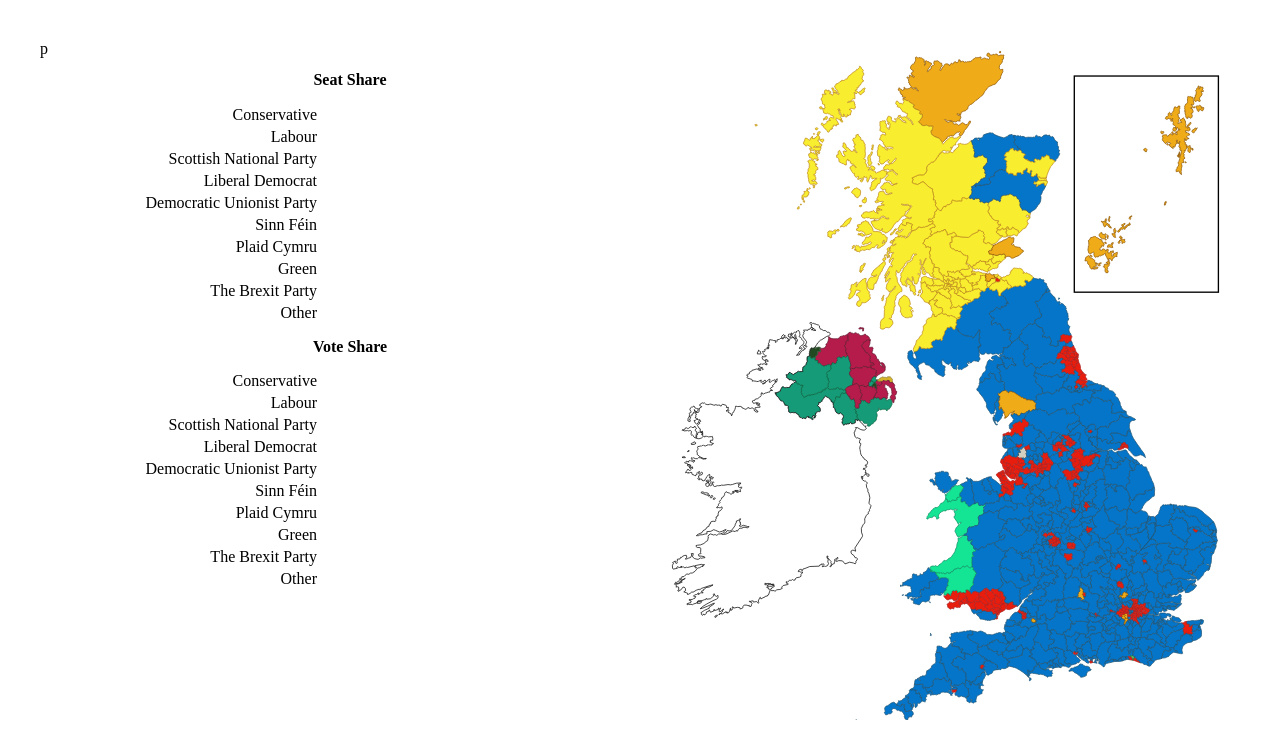
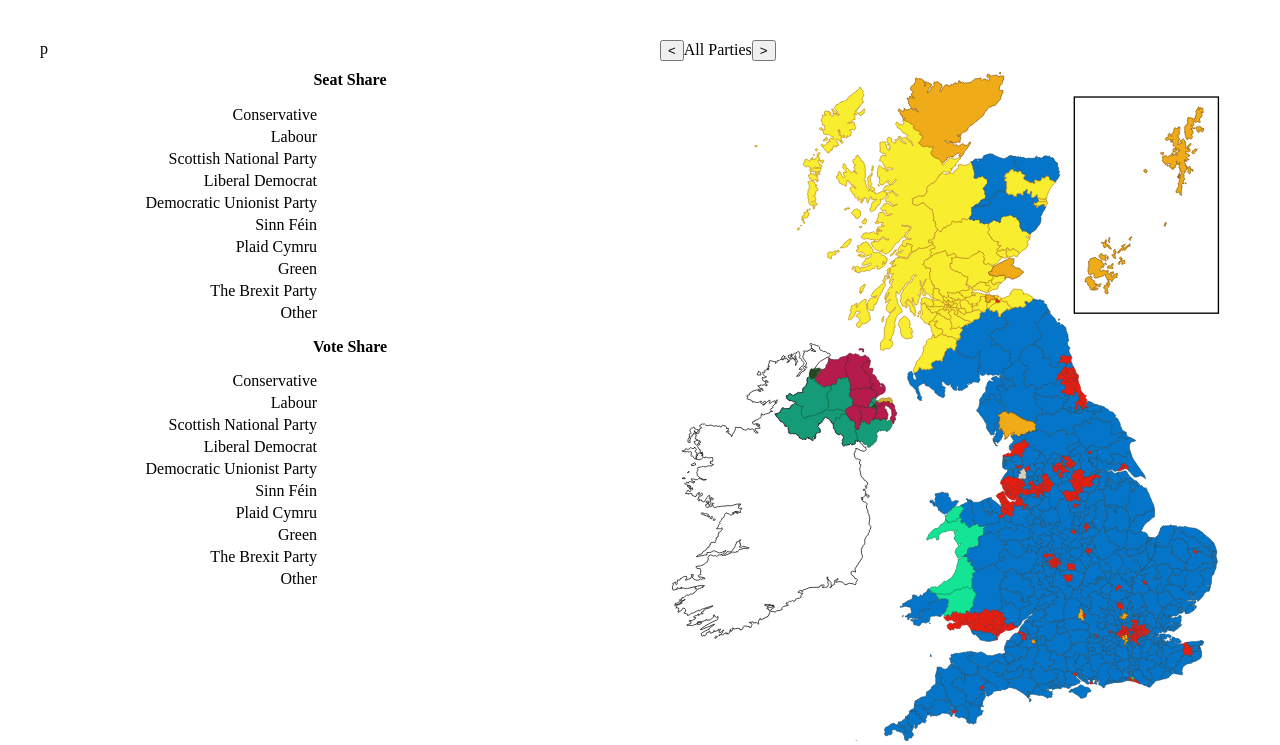
Before and after one commit to samirelanduk/election19, a Django app: template core/templates/home.html in a window 1280 px wide. Shown: the part 144-889 px from the top of the page. Before the commit the page ends 864 px from the top, so only its background shows below. Run offline with Django 3.2, Linux system fonts and the light colour scheme; the template is opened without the code that fills it, so the values that code supplies are empty; style sheets or scripts are compiled from the project's sources; some libraries are stand-ins or nearby versions; some web fonts are replaced.

Commit message:
Add party strength view on map

```diff
--- a/core/static/js/main.js
+++ b/core/static/js/main.js
@@ -166,14 +166,23 @@
     document.getElementsByClassName("summary").item(0).innerText = summary.result;
 }
 
-function updateMap(data) {
-    for (conId in data) {
-
-        var parties = data[conId].parties;
-        var winner = getWinner(parties);
-        document.getElementById(conId).style.fill = lookup[winner];
+function updateMap(dataObj) {
+    var selector = document.getElementsByClassName("party-selector").item(0);
+    var party = selector.getElementsByTagName("span").item(0).innerText;
+    for (conId in dataObj) {
+        if (party === "All Parties") {
+            var parties = dataObj[conId].parties;
+            var winner = getWinner(parties);
+            document.getElementById(conId).style.fill = lookup[winner];
+        } else {
+            var proportion = party in dataObj[conId].parties ? dataObj[conId].parties[party] / (Object.values(dataObj[conId].parties).reduce((a, b) => a + b) * 0.5): 0;
+            var hex = (Math.round(proportion * 256)).toString(16);
+            hex = hex.length === 1 ? "0" + hex : hex;
+            hex = hex.length === 3 ? "ff" : hex;
+            console.log(hex)
+            document.getElementById(conId).style.fill = lookup[party] + hex;
+        }
         document.getElementById(conId).style.stroke = "rgb(100, 100, 100)";
-
     }
 }
 
@@ -202,6 +211,27 @@
     applyRules();
 }
 
+
+function changeParty(delta) {
+    var parties = [
+        "All Parties", "Conservative", "Labour", "Liberal Democrat",
+        "Scottish National Party", "Green", "The Brexit Party",
+        "Democratic Unionist Party", "Sinn Féin", "Plaid Cymru"
+    ]
+    var selector = document.getElementsByClassName("party-selector").item(0);
+    var text = selector.getElementsByTagName("span").item(0);
+    var index = parties.indexOf(text.innerText);
+    var nextIndex = index + delta;
+    if (nextIndex >= parties.length) {
+        nextIndex = 0;
+    }
+    if (nextIndex < 0) {
+        nextIndex = parties.length - 1;
+    }
+    text.innerText = parties[nextIndex];
+    updateMap(newData);
+}
+
 var svg = document.getElementsByTagName("svg").item(0);
 svg.addEventListener("mouseover", (event) => {
     var panel = document.getElementsByClassName("panel").item(0);
--- a/core/templates/home.html
+++ b/core/templates/home.html
@@ -157,6 +157,8 @@
         </div>
     </div>
     <div class="map">
+        <div class="party-selector">
+            <button onclick="changeParty(-1);"><</button><span>All Parties</span><button onclick="changeParty(1);">></button>
         {% include "map.svg" %}
         <div class="panel">
 
```
